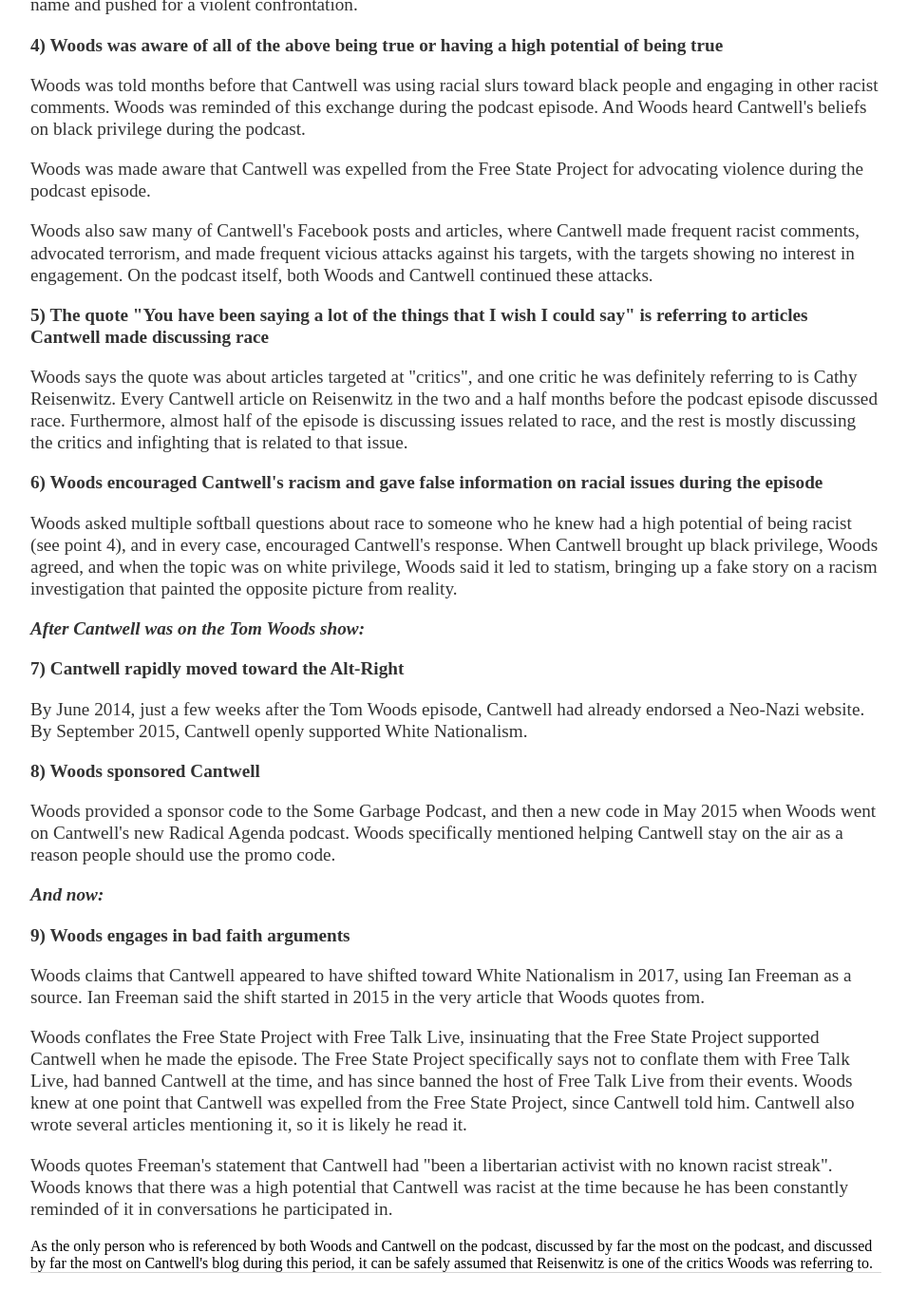
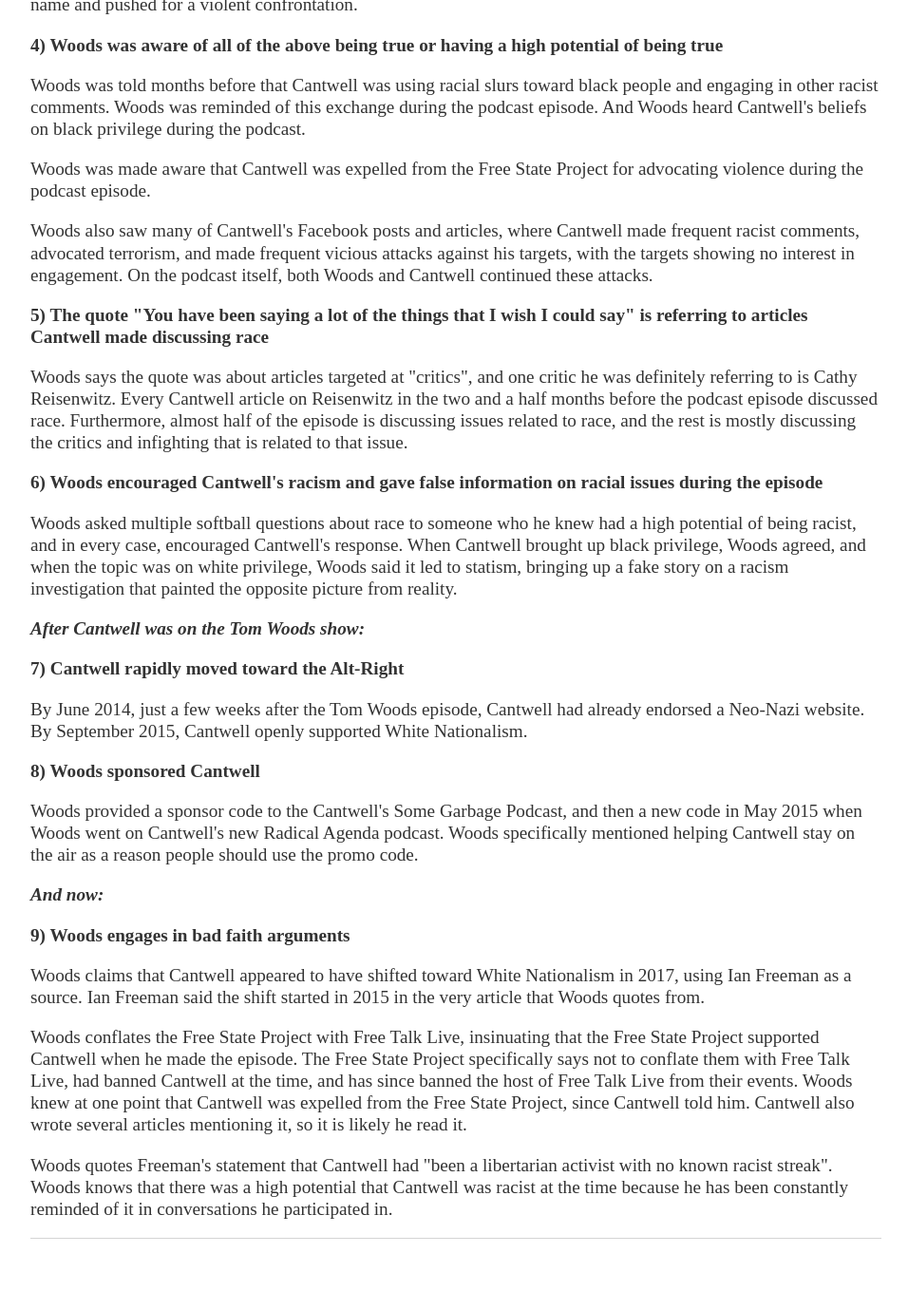
Before and after one commit to neoliberalcaucus/neoliberalcaucus.github.io, a Jekyll site: the page built from _posts/2020-06-17-chris-cantwell.md, in a window 1280 px wide and 1400 px high, scrolled down 10104 px. Shown: the top 1379 px of the window at 95% size, without its empty margins (160-1116 px from the left). Built offline with Jekyll 4.4.1, drawn with Linux system fonts in a browser that asks for light colours.

Commit message:
better link and some cuts

```diff
--- a/_posts/2020-06-17-chris-cantwell.md
+++ b/_posts/2020-06-17-chris-cantwell.md
@@ -11,7 +11,7 @@
 <p><strong><span style="color: #ff0000;">When I had Chris Cantwell on my show in 2014 (precisely once; I don't know why the words &ldquo;at least once&rdquo; would be used), <em>he was still a regular host on <span style="text-decoration: underline;">Free Talk Live</span></em>, for heaven's sake. Unless we're now going to ramp the hysteria level up to 11 and accuse the <span style="text-decoration: underline;">Free State Project</span> of white supremacy, this would appear to be a relevant consideration.</span></strong></p>
 <p>Woods conflates Free Talk Live, which did host Cantwell, with the Free State Project. The Free State Project has been adamant that Free Talk Live is not a part of their organization, and in 2015 they fully disassociated, ending even the marketing relationship they had with them. They <a href="https://www.fsp.org/free-state-project-statement-regarding-ian-freeman-and-free-talk-live/">put out a statement</a> at that time which included:</p>
 <p><em><span style="color: #008000;">"Dissolving this relationship reinforces the existing reality that the FSP and FTL (and Ian's other organizations such as Free Keene and Liberty Radio Network) are different organizations, with different missions and standards, that should not be conflated with each other."</span></em></p>
-<p>Ian Freeman, who hosts Free Talk Live, <a href="https://www.fsp.org/team/fsp-board-minutes/">was banned</a> from Free State Project events.</p>
+<p>Ian Freeman, who hosts Free Talk Live, <a href="https://neoliberalcaucus.github.io/images/ian_freeman_banned.PNG">was banned</a> from Free State Project events.</p>
 <p>The Free State Project <a href="https://independentpoliticalreport.com/2013/09/chris-cantwell-and-the-free-state-project/">also banned Cantwell</a> from attending any of their events and removed him as a participant on September 3, 2013, for promoting violence (Cantwell was on the Tom Woods show on May 14, 2014). Woods knew that the Free State Project banned Cantwell for promoting violence. Cantwell <a href="https://www.youtube.com/watch?v=FDGrYXqjpWA&amp;t=27m6s&amp;bpctr=9999999999">told him</a> on the podcast episode.</p>
 <p>It should give some pause that one of the two organizations Woods cites banned Cantwell for his violent rhetoric months before Woods had him on.</p>
 <p><strong><span style="color: #ff0000;">Ian Freeman, who runs Free Talk Live, is the last person on earth even a hysteric would call a &ldquo;fascist&rdquo; or a &ldquo;Nazi,&rdquo; which is why no one has bothered trying. And Ian says of Chris, &ldquo;Until the last year or two of his life, he'd been a libertarian activist with no known racist streak.&rdquo;</span></strong></p>
@@ -129,15 +129,15 @@
 <p><strong>5) T</strong><strong>he quote "You have been saying a lot of the things that I wish I could say" is referring to articles Cantwell made discussing race</strong></p>
 <p>Woods says the quote was about articles targeted at "critics", and one critic he was definitely referring to is Cathy Reisenwitz. Every Cantwell article on Reisenwitz in the two and a half months before the podcast episode discussed race. Furthermore, almost half of the episode is discussing issues related to race, and the rest is mostly discussing the critics and infighting that is related to that issue.</p>
 <p><strong>6) Woods encouraged Cantwell's racism and gave false information on racial issues during the episode</strong></p>
-<p>Woods asked multiple softball questions about race to someone who he knew had a high potential of being racist (see point 4), and in every case, encouraged Cantwell's response. When Cantwell brought up black privilege, Woods agreed, and when the topic was on white privilege, Woods said it led to statism, bringing up a fake story on a racism investigation that painted the opposite picture from reality.</p>
+<p>Woods asked multiple softball questions about race to someone who he knew had a high potential of being racist, and in every case, encouraged Cantwell's response. When Cantwell brought up black privilege, Woods agreed, and when the topic was on white privilege, Woods said it led to statism, bringing up a fake story on a racism investigation that painted the opposite picture from reality.</p>
 <p><strong><em>After Cantwell was on the Tom Woods show:</em></strong></p>
 <p><strong>7) Cantwell rapidly moved toward the Alt-Right</strong></p>
 <p>By June 2014, just a few weeks after the Tom Woods episode, Cantwell had already endorsed a Neo-Nazi website. By September 2015, Cantwell openly supported White Nationalism.</p>
 <p><strong>8) Woods sponsored Cantwell</strong></p>
-<p>Woods provided a sponsor code to the Some Garbage Podcast, and then a new code in May 2015 when Woods went on Cantwell's new Radical Agenda podcast. Woods specifically mentioned helping Cantwell stay on the air as a reason people should use the promo code.</p>
+<p>Woods provided a sponsor code to the Cantwell's Some Garbage Podcast, and then a new code in May 2015 when Woods went on Cantwell's new Radical Agenda podcast. Woods specifically mentioned helping Cantwell stay on the air as a reason people should use the promo code.</p>
 <p><strong><em>And now:</em></strong></p>
 <p><strong>9) Woods engages in bad faith arguments</strong></p>
 <p>Woods claims that Cantwell appeared to have shifted toward White Nationalism in 2017, using Ian Freeman as a source. Ian Freeman said the shift started in 2015 in the very article that Woods quotes from.</p>
 <p>Woods conflates the Free State Project with Free Talk Live, insinuating that the Free State Project supported Cantwell when he made the episode. The Free State Project specifically says not to conflate them with Free Talk Live, had banned Cantwell at the time, and has since banned the host of Free Talk Live from their events. Woods knew at one point that Cantwell was expelled from the Free State Project, since Cantwell told him. Cantwell also wrote several articles mentioning it, so it is likely he read it.</p>
 <p>Woods quotes Freeman's statement that Cantwell had "been a libertarian activist with no known racist streak". Woods knows that there was a high potential that Cantwell was racist at the time because he has been constantly reminded of it in conversations he participated in.</p>
-As the only person who is referenced by both Woods and Cantwell on the podcast, discussed by far the most on the podcast, and discussed by far the most on Cantwell's blog during this period, it can be safely assumed that Reisenwitz is one of the critics Woods was referring to.</div>
+</div>
```
Also changed, not shown: other parts of _posts/2020-06-17-chris-cantwell.md (+1 -1 lines), images/ian_freeman_banned.PNG (added).
